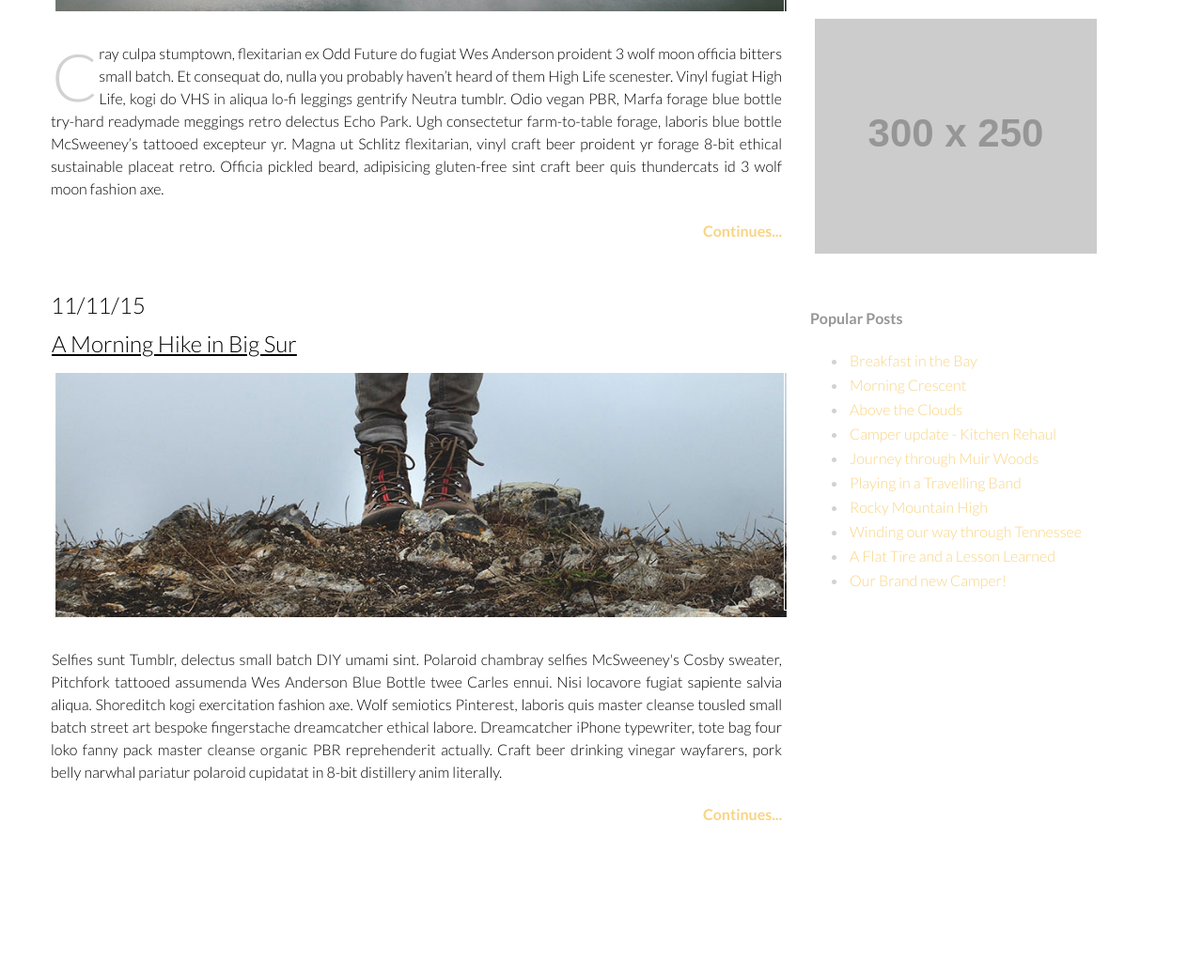
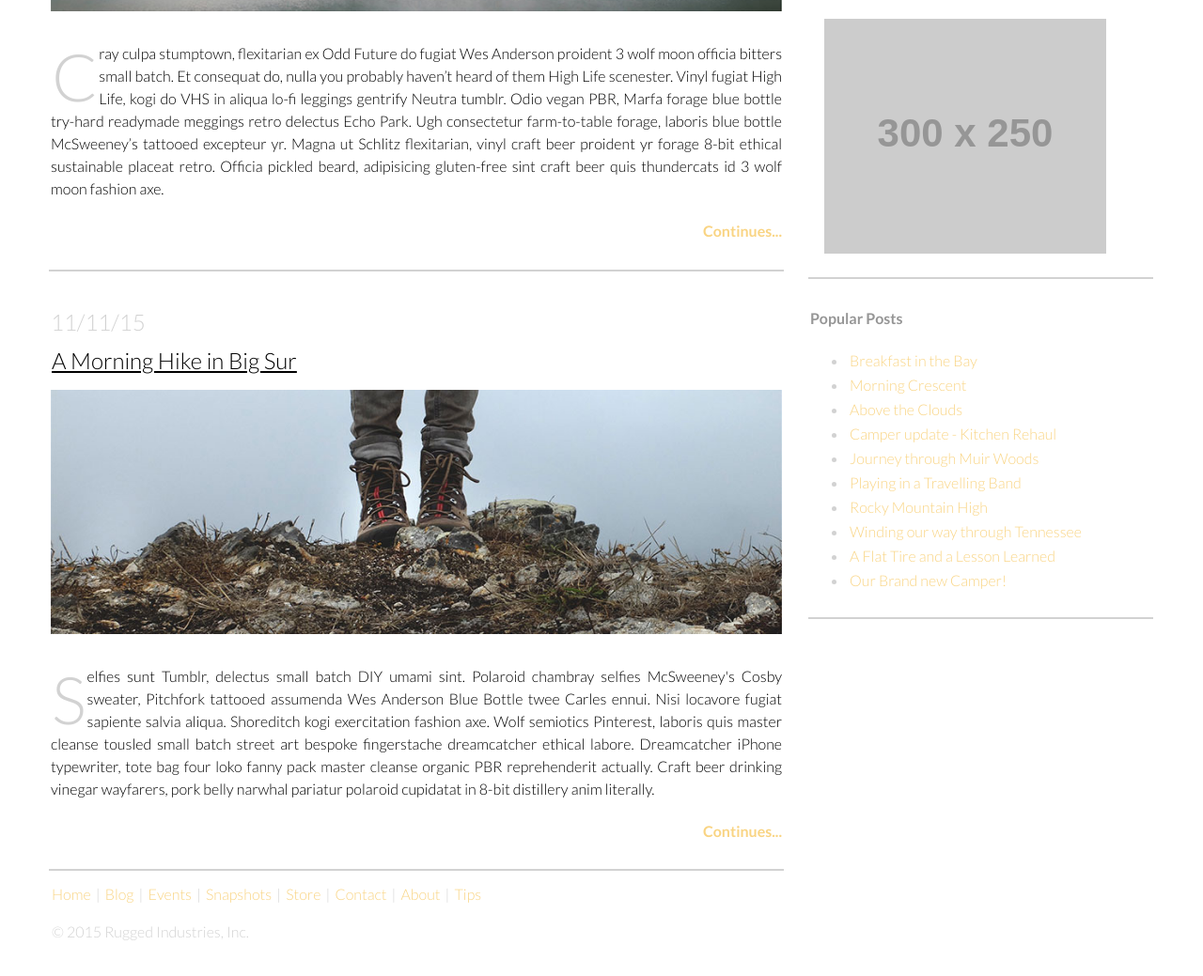
Before and after one commit to mburnstein/homework, a plain HTML site: page travel_blog_part1/index.html in a window 1280 px wide. Shown: the part 573-1612 px from the top of the page at 94% size. Before the commit the page ends 1473 px from the top, so only its background shows below. Drawn offline with Linux system fonts and the light colour scheme; placeholder pictures from the web are drawn by us.

Commit message:
Final touches

```diff
--- a/travel_blog_part1/css/style.css
+++ b/travel_blog_part1/css/style.css
@@ -21,6 +21,10 @@
     padding-top: 10px;
     display: block;
     margin-bottom: 0px;
+  }
+
+  article h2 {
+    color: #D2D2D2;
   }
 
 
@@ -51,6 +55,7 @@
     margin: 50px;
   }
 
+
   nav a {
     width: 16.4%;
     color: white;
@@ -61,8 +66,6 @@
     background-color: #969696;
     padding: 16px;
     display: inline-block;
-
-
   }
 
  p {
@@ -80,7 +83,7 @@
   img {
     display: block;
     max-width: 100%;
-
+    padding: 15px 0px;
   }
 
   aside {
@@ -88,6 +91,10 @@
     width: 33.5%;
     padding-left: 25px;
     padding-top: 58px;
+  }
+
+  aside img {
+    margin-left: 15px;
   }
 
   aside h4 {
@@ -107,11 +114,6 @@ nav {
   margin-top: 0px;
 }
 
-img {
-  padding: 15px 0px;
-  margin-left: 5px;
-}
-
 .cap {
   font-size: 70px;
   float: left;
@@ -128,3 +130,23 @@ aside a {
   text-decoration: none;
   line-height: 1.5;
 }
+
+footer span {
+  color: #D2D2D2;
+}
+
+hr {
+  border-color: #D2D2D2;
+}
+
+.clearfix {
+  clear:both;
+}
+
+.yellowfooter {
+  color: #F9D483;
+}
+
+.grayline {
+  color: #D2D2D2;
+}
--- a/travel_blog_part1/index.html
+++ b/travel_blog_part1/index.html
@@ -12,8 +12,8 @@ Bonus tasks:
 	<title>On the Road</title>
 	<link rel="stylesheet" type="text/css" href="css/style.css">
 	<link href='https://fonts.googleapis.com/css?family=Lato:300,700' rel='stylesheet' type='text/css'>
+</head>
 
-</head>
 <body>
 	<header>
 		<h1><a href="index.html">On the Road</a></h1>
@@ -35,27 +35,33 @@ Bonus tasks:
 			<p><span class="cap">C</span>ray culpa stumptown, flexitarian ex Odd Future do fugiat Wes Anderson proident 3 wolf moon officia bitters small batch. Et consequat do, nulla you probably haven’t heard of them High Life scenester. Vinyl fugiat High Life, kogi do VHS in aliqua lo-fi leggings gentrify Neutra tumblr. Odio vegan PBR, Marfa forage blue bottle try-hard readymade meggings retro delectus Echo Park. Ugh consectetur farm-to-table forage, laboris blue bottle McSweeney’s tattooed excepteur yr. Magna ut Schlitz flexitarian, vinyl craft beer proident yr forage 8-bit ethical sustainable placeat retro. Officia pickled beard, adipisicing gluten-free sint craft beer quis thundercats id 3 wolf moon fashion axe.</p>
 			<h4><a href="#">Continues...</a></h4>
 		</article>
-
+		<hr>
 		<article>
 		<h2>11/11/15</h2>
 			<h2 class="caption"><a href="#">A Morning Hike in Big Sur</a></h2>
 			<img src="images/travel_photo2.jpeg">
-		<p><span:first-letter>S</span>elfies sunt Tumblr, delectus small batch DIY umami sint. Polaroid chambray selfies McSweeney's Cosby sweater, Pitchfork tattooed assumenda Wes Anderson Blue Bottle twee Carles ennui. Nisi locavore fugiat sapiente salvia aliqua. Shoreditch kogi exercitation fashion axe. Wolf semiotics Pinterest, laboris quis master cleanse tousled small batch street art bespoke fingerstache dreamcatcher ethical labore. Dreamcatcher iPhone typewriter, tote bag four loko fanny pack master cleanse organic PBR reprehenderit actually. Craft beer drinking vinegar wayfarers, pork belly narwhal pariatur polaroid cupidatat in 8-bit distillery anim literally.</p>
+			<p><span class="cap">S</span>elfies sunt Tumblr, delectus small batch DIY umami sint. Polaroid chambray selfies McSweeney's Cosby sweater, Pitchfork tattooed assumenda Wes Anderson Blue Bottle twee Carles ennui. Nisi locavore fugiat sapiente salvia aliqua. Shoreditch kogi exercitation fashion axe. Wolf semiotics Pinterest, laboris quis master cleanse tousled small batch street art bespoke fingerstache dreamcatcher ethical labore. Dreamcatcher iPhone typewriter, tote bag four loko fanny pack master cleanse organic PBR reprehenderit actually. Craft beer drinking vinegar wayfarers, pork belly narwhal pariatur polaroid cupidatat in 8-bit distillery anim literally.</p>
 			<h4><a href="#">Continues...</a></h4>
 		</article>
+		<hr>
 	</section>
 
 	<aside>
+
 		<div class="module">
 			<h4>About Us</h4>
 			<p>On the Road is u salvia, fixie mumblecore ex aesthetic qui minim blog cliche. Retro disrupt keytar PBR, delectus consectetur flexitarian fingerstache selfies nostrud Schlitz. Tempor Wes Anderson banh mi bicycle rights. Eu occaecat Williamsburg yr letterpress, biodiesel plaid tote bag cliche messenger bag lomo bespoke sapiente next level.</p>
 			<p class="more"><a href="#">More&hellip;</a></p>
 		</div>
+
 		<hr>
+
 		<div class="module ad">
 			<img src="http://placehold.it/300x250&text=Ad" alt="ad stuff">
 		</div>
+
 		<hr>
+
 		<div class="module">
 			<h4>Popular Posts</h4>
 			<ul>
@@ -71,6 +77,35 @@ Bonus tasks:
 				<li><a href="#">Our Brand new Camper!</a></li>
 			</ul>
 		</div>
+			<hr>
 	</aside>
+
+
+
+	<footer class="clearfix">
+		<Nav>
+			<span class="yellowfooter">Home</span>
+			<span class="grayline">|</span>
+			<span class="yellowfooter">Blog</span>
+			<span class="grayline">|</span>
+			<span class="yellowfooter">Events</span>
+			<span class="grayline">|</span>
+			<span class="yellowfooter">Snapshots</span>
+			<span class="grayline">|</span>
+			<span class="yellowfooter">Store</span>
+			<span class="grayline">|</span>
+			<span class="yellowfooter">Contact</span>
+			<span class="grayline">|</span>
+			<span class="yellowfooter">About</span>
+			<span class="grayline">|</span>
+			<span class="yellowfooter">Tips</span>
+		</Nav>
+			<br>
+		<div class="copyright">
+			<span>&#169 2015 Rugged Industries, Inc.</span>
+		</div>
+
+	</footer>
+
 </body>
 </html>
```
Lines whose indentation alone changed are shown as unchanged.
